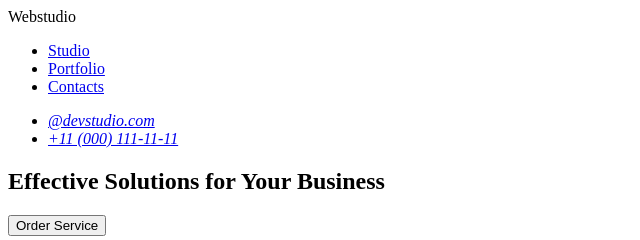
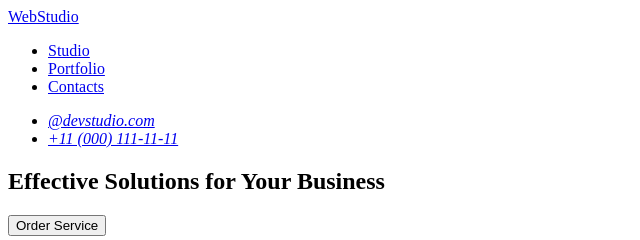
Before and after one commit to Marynryn/-goit-markup-hw-01, a plain HTML site: page index.html in a window 1280 px wide. Shown: the top 240 px of the page, 0-640 px from the left. Drawn offline with Linux system fonts and the light colour scheme.

Commit message:
Update index.html

```diff
--- a/index.html
+++ b/index.html
@@ -9,7 +9,7 @@
   <body>
     <header>
       <nav>
-        <a>Webstudio</a>
+        <a href="./index.html">WebStudio</a>
         <ul>
           <li><a href="#studio">Studio</a></li>
           <li><a href="#portfolio">Portfolio</a></li>
```
